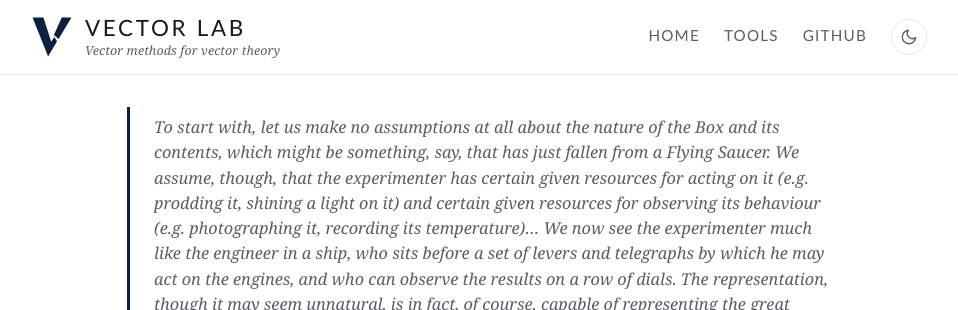
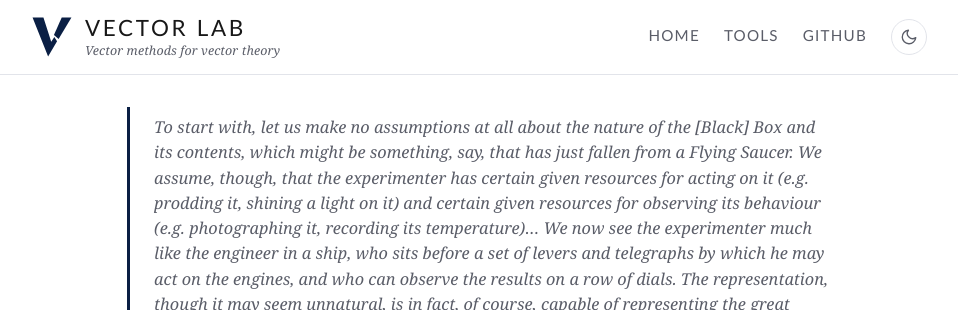
Before and after one commit to vector-lab-tools/vector-lab-tools.github.io, a Jekyll site: the page built from index.md, in a window 1280 px wide and 900 px high. Shown: the top 310 px of the window, without its empty margins (161-1119 px from the left). Built offline with Jekyll 4.4.1, drawn with Linux system fonts in a browser that asks for light colours; some of the changed text lies outside the part shown.

Commit message:
Ashby epigraph: gloss Box as [Black] Box

```diff
--- a/index.md
+++ b/index.md
@@ -4,7 +4,7 @@ title: Vector Lab
 ---
 
 <blockquote class="epigraph">
-<p>To start with, let us make no assumptions at all about the nature of the Box and its contents, which might be something, say, that has just fallen from a Flying Saucer. We assume, though, that the experimenter has certain given resources for acting on it (e.g. prodding it, shining a light on it) and certain given resources for observing its behaviour (e.g. photographing it, recording its temperature)&hellip; We now see the experimenter much like the engineer in a ship, who sits before a set of levers and telegraphs by which he may act on the engines, and who can observe the results on a row of dials. The representation, though it may seem unnatural, is in fact, of course, capable of representing the great majority of natural systems, even if biological or economic.</p>
+<p>To start with, let us make no assumptions at all about the nature of the [Black] Box and its contents, which might be something, say, that has just fallen from a Flying Saucer. We assume, though, that the experimenter has certain given resources for acting on it (e.g. prodding it, shining a light on it) and certain given resources for observing its behaviour (e.g. photographing it, recording its temperature)&hellip; We now see the experimenter much like the engineer in a ship, who sits before a set of levers and telegraphs by which he may act on the engines, and who can observe the results on a row of dials. The representation, though it may seem unnatural, is in fact, of course, capable of representing the great majority of natural systems, even if biological or economic.</p>
 <cite>W. Ross Ashby (1956)</cite>
 </blockquote>
 
```
